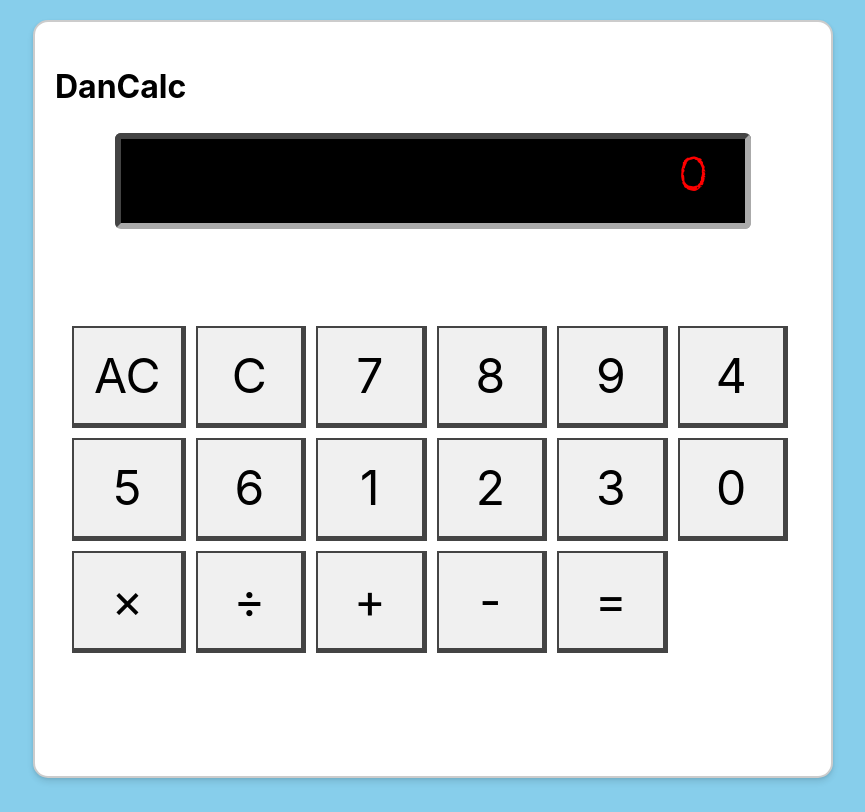
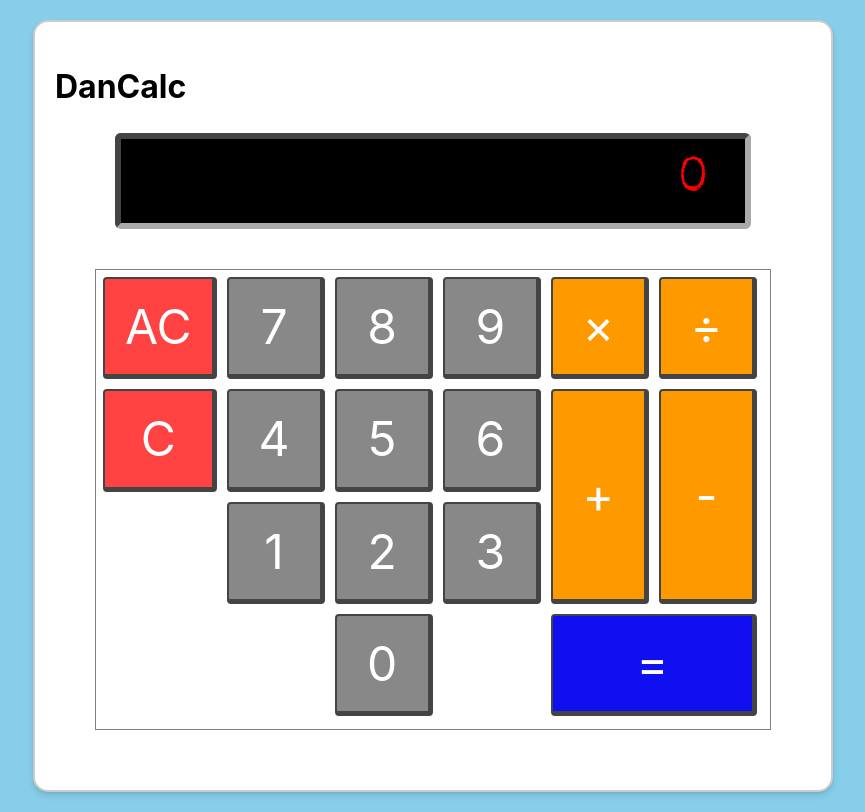
Before and after one commit to DanielBlain/3400-A3-v2, a React (Vite) app: page / in a window 1280 px wide. Shown: the whole page, without its empty margins (207-1072 px from the left). Built offline with nearby package versions, Linux system fonts and the light colour scheme.

Commit message:
css_v1 complete

```diff
--- a/src/components/Button.jsx
+++ b/src/components/Button.jsx
@@ -2,14 +2,13 @@
 import PropTypes from 'prop-types'
 
 const Button = ({buttonData, onClickHandler}) => {
-
     function animateButtonDepress(target) {
         target.classList.remove("pressed");
     }
 
     function animateButtonPress(target) {
         target.classList.add("pressed");
-        setTimeout(animateButtonDepress, 10, target);
+        setTimeout(animateButtonDepress, 80, target);
     }
 
     function handleClick(e) {
@@ -20,8 +19,8 @@ const Button = ({buttonData, onClickHandler}) => {
 
     return (
         <button
-            className={'calc-button'}
-            id={buttonData.type + '-' + buttonData.className}
+            className={'button type-' + buttonData.type}
+            id={'button-' + buttonData.className}
             value={buttonData.value}
             onClick={handleClick}
         >
--- a/src/components/DanCalc.jsx
+++ b/src/components/DanCalc.jsx
@@ -24,7 +24,7 @@ const DanCalc = () => {
     return (
         <section className='dancalc'>
             <h1>DanCalc</h1>
-            <div className='display-window'>{displayTotal}</div>
+            <div className='display'>{displayTotal}</div>
             <Keyboard calculatorBrain={calculatorBrain} />
         </section>
     )
--- a/src/components/Keyboard.jsx
+++ b/src/components/Keyboard.jsx
@@ -5,10 +5,10 @@ import {calculatorButtons} from '../globals/calculator-button-data'
 import Button from './Button'
 import '../styles/Keyboard.css'
 
-function Keyboard({ calculatorBrain: brain_ }) {
+function Keyboard({ calculatorBrain: brain }) {
     function performOp(op) {
-        let intRunningTotal = parseInt(brain_.runningTotal);
-        let intDisplayTotal = parseInt(brain_.displayTotal);
+        let intRunningTotal = parseInt(brain.runningTotal);
+        let intDisplayTotal = parseInt(brain.displayTotal);
         let opResult = 0;
         switch (op.trim().toUpperCase()) {
             case 'ADD':         opResult = intRunningTotal + intDisplayTotal; break;
@@ -27,8 +27,8 @@ function Keyboard({ calculatorBrain: brain_ }) {
             // case 'All Clear':
             //     /* No break, intentional */
             default:
-                brain_.setDisplayTotal(0);
-                brain_.setNewNumberFlag(true);
+                brain.setDisplayTotal(0);
+                brain.setNewNumberFlag(true);
         }
     }
 
@@ -36,27 +36,28 @@ function Keyboard({ calculatorBrain: brain_ }) {
         //e.preventDefault(); -- skipped, called by <Button /> event handler
         const opDepressed = e.target.value;
         let newTotal = 0;
-        if (brain_.activeOp != null) {
-            newTotal = performOp(brain_.activeOp);
-            brain_.setRunningTotal('' + newTotal);
-            brain_.setDisplayTotal('' + newTotal);
+        if (brain.activeOp != null) {
+            newTotal = performOp(brain.activeOp);
+            brain.setRunningTotal('' + newTotal);
+            brain.setDisplayTotal('' + newTotal);
         }
         else {
-            brain_.setRunningTotal(brain_.displayTotal);
+            brain.setRunningTotal(brain.displayTotal);
         }
-        brain_.setActiveOp(opDepressed);
-        brain_.setNewNumberFlag(true);
+        brain.setActiveOp(opDepressed);
+        brain.setNewNumberFlag(true);
     }
 
     function handleEnter(e) {
         //e.preventDefault(); -- skipped, called by <Button /> event handler
+        //parameter e is not used; included to parallel other handler funcs
         let newTotal = 0;
-        if (brain_.activeOp != null) {
-            newTotal = performOp(brain_.activeOp);
-            brain_.setDisplayTotal('' + newTotal);
-            brain_.setRunningTotal(0);
-            brain_.setActiveOp(null);
-            brain_.setNewNumberFlag(true);
+        if (brain.activeOp != null) {
+            newTotal = performOp(brain.activeOp);
+            brain.setDisplayTotal('' + newTotal);
+            brain.setRunningTotal(0);
+            brain.setActiveOp(null);
+            brain.setNewNumberFlag(true);
         }
     }
 
@@ -64,18 +65,18 @@ function Keyboard({ calculatorBrain: brain_ }) {
         //e.preventDefault(); -- skipped, called by <Button /> event handler
         const digitDepressed = parseInt(e.target.value);
         let newDisplayTotal = '';
-        if (brain_.displayTotal == 0 || brain_.newNumberFlag) {
+        if (brain.displayTotal == 0 || brain.newNumberFlag) {
             newDisplayTotal +=  digitDepressed;
         }
         else {
-            newDisplayTotal +=  brain_.displayTotal + digitDepressed;
+            newDisplayTotal +=  brain.displayTotal + digitDepressed;
         }
-        brain_.setDisplayTotal(newDisplayTotal);
-        brain_.setNewNumberFlag(false);
+        brain.setDisplayTotal(newDisplayTotal);
+        brain.setNewNumberFlag(false);
     }
 
     return (
-        <section className="calc-keyboard">
+        <section className="keyboard">
             {calculatorButtons.map((calculatorButton) => {
                 let handleClickFn = handleNumber; // By default, assume a Number was pressed
 
--- a/src/styles/DanCalc.css
+++ b/src/styles/DanCalc.css
@@ -10,7 +10,7 @@
     background-color: #fff;
 }
 
-.display-window {
+.display {
     margin: auto 60px;
     border: 6px solid black;
     border-radius: 6px;
--- a/src/styles/Keyboard.css
+++ b/src/styles/Keyboard.css
@@ -1,30 +1,95 @@
-.calc-keyboard {
-    margin: 100px 20px;
+.keyboard {
+    margin: 40px;
+    border: 1px solid gray;
+    padding: 10px;
     display: grid;
     grid-template-columns: repeat(6, 1fr);
     gap: 10px;
 }
 
-.calc-button {
+.button {
     position: relative;
     transform: all 1s ease-in-out;
     left: -3px;
     top: -3px;
     border: 2px solid #444;
+    border-radius: 4px;
     border-right-width: 5px;
     border-bottom-width: 5px;
-    background-color: #f0f0f0;
+    background-color: #888;
     padding: 20px;
     font-size: 3em;
     text-align: center;
+    color: white;
 }
 
-.pressed {
+.button.pressed {
     left: 0px;
     top: 0;
+    border: 5px solid #444;
     border-right-width: 2px;
     border-bottom-width: 2px;
-    border-color: #f0f0f0;
     background-color: #444;
-    color: #f0f0f0;
+    color: black;
 }
+
+.type-clear {
+    background-color: #ff4242;
+}
+
+.type-clear.pressed {
+    background-color: #b82828;
+}
+
+.type-operator {
+    background-color: #ff9900;
+}
+
+.type-operator.pressed {
+    background-color: #b36b00;
+}
+
+.type-enter {
+    background-color: #0f0ff0;
+}
+
+.type-enter.pressed {
+    background-color: #080896;
+}
+
+#button-c {
+    grid-row: 2;
+}
+
+#button-multiply {
+    grid-row: 1;
+    grid-column: 5;
+}
+
+#button-divide {
+    grid-row: 1;
+    grid-column: 6;
+}
+
+#button-add {
+    grid-row: 2 / span 2;
+    grid-column: 5;
+}
+
+#button-subtract {
+    grid-row: 2 / span 2;
+    grid-column: 6;
+}
+
+#button-one {
+    grid-column: 2;
+}
+
+#button-zero {
+    grid-column: 3;
+}
+
+#button-equal {
+    grid-row: 4;
+    grid-column: 5 / span 2;
+}
```
